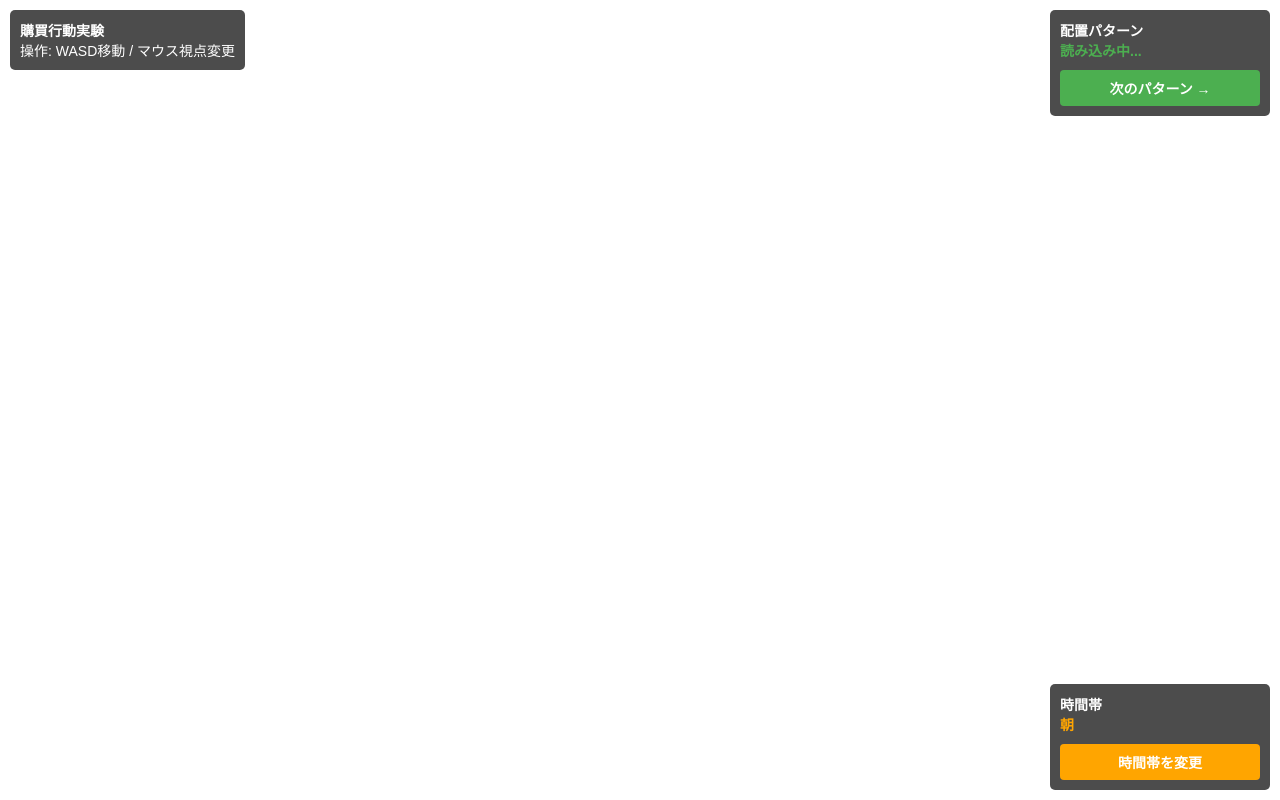
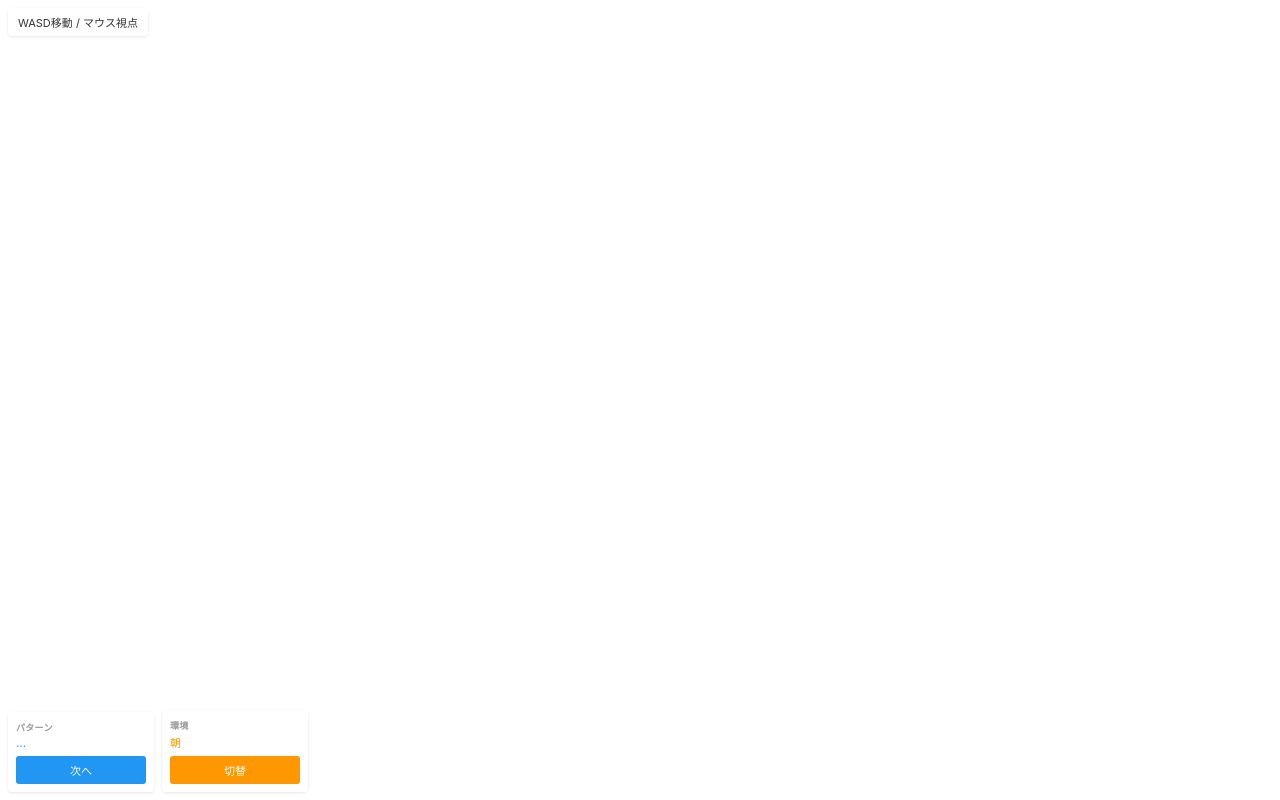
Before and after one commit to HwaI12/buying-webxr, a website with bundled scripts: page public/index.html in a window 1280 px wide. Built offline with nearby package versions, Linux system fonts and the light colour scheme.

Commit message:
スタイルの改善

```diff
--- a/public/css/styles.css
+++ b/public/css/styles.css
@@ -1,149 +1,162 @@
 /**
- * アプリケーションスタイル
+ * アプリケーションスタイル - ミニマルデザイン
  */
 
 /* 情報パネル */
 #info-panel {
   position: fixed;
-  top: 10px;
-  left: 10px;
-  background: rgba(0, 0, 0, 0.7);
-  color: white;
-  padding: 10px;
-  font-family: Arial, sans-serif;
-  font-size: 14px;
-  border-radius: 5px;
+  top: 8px;
+  left: 8px;
+  background: rgba(255, 255, 255, 0.9);
+  color: #333;
+  padding: 6px 10px;
+  font-family: -apple-system, sans-serif;
+  font-size: 11px;
+  border-radius: 4px;
   z-index: 1000;
+  box-shadow: 0 1px 3px rgba(0, 0, 0, 0.1);
 }
 
 /* パターン切り替えパネル */
 #pattern-control-panel {
   position: fixed;
-  top: 10px;
-  right: 10px;
-  background: rgba(0, 0, 0, 0.7);
-  color: white;
-  padding: 10px;
-  font-family: Arial, sans-serif;
-  font-size: 14px;
-  border-radius: 5px;
+  bottom: 8px;
+  left: 8px;
+  background: rgba(255, 255, 255, 0.95);
+  color: #333;
+  padding: 8px;
+  font-family: -apple-system, sans-serif;
+  font-size: 11px;
+  border-radius: 4px;
+  box-shadow: 0 1px 3px rgba(0, 0, 0, 0.1);
   z-index: 1000;
-  min-width: 200px;
+  width: 130px;
 }
 
 #pattern-info {
-  margin-bottom: 10px;
+  margin-bottom: 6px;
+}
+
+#pattern-info strong {
+  font-size: 9px;
+  text-transform: uppercase;
+  letter-spacing: 0.3px;
+  opacity: 0.5;
 }
 
 #current-pattern-name {
-  color: #4caf50;
-  font-weight: bold;
+  display: block;
+  margin-top: 2px;
+  color: #2196f3;
+  font-weight: 500;
+  font-size: 11px;
 }
 
 #next-pattern-btn {
   width: 100%;
-  padding: 8px 12px;
-  background: #4caf50;
+  padding: 6px 10px;
+  background: #2196f3;
   color: white;
   border: none;
-  border-radius: 4px;
+  border-radius: 3px;
   cursor: pointer;
-  font-size: 14px;
-  font-weight: bold;
-  transition: background 0.3s ease;
+  font-size: 11px;
+  font-weight: 500;
+  transition: opacity 0.15s;
 }
 
 #next-pattern-btn:hover {
-  background: #45a049;
+  opacity: 0.85;
 }
 
 #next-pattern-btn:active {
-  background: #3d8b40;
-  transform: scale(0.98);
+  opacity: 0.7;
 }
 
 #next-pattern-btn:disabled {
-  background: #cccccc;
+  background: #ccc;
   cursor: not-allowed;
+  opacity: 0.6;
 }
 
 /* 環境切り替えパネル */
 #environment-control-panel {
   position: fixed;
-  bottom: 10px;
-  right: 10px;
-  background: rgba(0, 0, 0, 0.7);
-  color: white;
-  padding: 10px;
-  font-family: Arial, sans-serif;
-  font-size: 14px;
-  border-radius: 5px;
+  bottom: 8px;
+  left: 162px;
+  background: rgba(255, 255, 255, 0.95);
+  color: #333;
+  padding: 8px;
+  font-family: -apple-system, sans-serif;
+  font-size: 11px;
+  border-radius: 4px;
+  box-shadow: 0 1px 3px rgba(0, 0, 0, 0.1);
   z-index: 1000;
-  min-width: 200px;
+  width: 130px;
 }
 
 #environment-info {
-  margin-bottom: 10px;
+  margin-bottom: 6px;
+}
+
+#environment-info strong {
+  font-size: 9px;
+  text-transform: uppercase;
+  letter-spacing: 0.3px;
+  opacity: 0.5;
 }
 
 #current-environment-name {
-  color: #ffa500;
-  font-weight: bold;
+  display: block;
+  margin-top: 2px;
+  color: #ff9800;
+  font-weight: 500;
+  font-size: 11px;
 }
 
 #switch-environment-btn {
   width: 100%;
-  padding: 8px 12px;
-  background: #ffa500;
+  padding: 6px 10px;
+  background: #ff9800;
   color: white;
   border: none;
-  border-radius: 4px;
+  border-radius: 3px;
   cursor: pointer;
-  font-size: 14px;
-  font-weight: bold;
-  transition: background 0.3s ease;
+  font-size: 11px;
+  font-weight: 500;
+  transition: opacity 0.15s;
 }
 
 #switch-environment-btn:hover {
-  background: #ff8c00;
+  opacity: 0.85;
 }
 
 #switch-environment-btn:active {
-  background: #e67e00;
-  transform: scale(0.98);
+  opacity: 0.7;
 }
 
 #switch-environment-btn:disabled {
-  background: #cccccc;
+  background: #ccc;
   cursor: not-allowed;
+  opacity: 0.6;
 }
 
 /* レスポンシブデザイン: 小さい画面用 */
 @media (max-width: 768px) {
   #info-panel {
-    font-size: 12px;
-    padding: 8px;
+    font-size: 10px;
+    padding: 6px 8px;
   }
 
   #pattern-control-panel {
-    font-size: 12px;
-    padding: 8px;
-    min-width: 150px;
-  }
-
-  #next-pattern-btn {
-    font-size: 12px;
-    padding: 6px 10px;
+    min-width: 120px;
+    left: 8px;
+    bottom: 8px;
   }
 
   #environment-control-panel {
-    font-size: 12px;
-    padding: 8px;
-    min-width: 150px;
-  }
-
-  #switch-environment-btn {
-    font-size: 12px;
-    padding: 6px 10px;
+    min-width: 100px;
+    left: 8px;
+    bottom: 70px;
   }
 }
--- a/public/index.html
+++ b/public/index.html
@@ -18,26 +18,25 @@
   <body>
     <!-- 情報パネル -->
     <div id="info-panel">
-      <strong>購買行動実験</strong><br />
-      操作: WASD移動 / マウス視点変更<br />
+      WASD移動 / マウス視点
     </div>
 
     <!-- パターン切り替えパネル -->
     <div id="pattern-control-panel">
       <div id="pattern-info">
-        <strong>配置パターン</strong><br />
-        <span id="current-pattern-name">読み込み中...</span>
+        <strong>パターン</strong><br />
+        <span id="current-pattern-name">...</span>
       </div>
-      <button id="next-pattern-btn">次のパターン →</button>
+      <button id="next-pattern-btn">次へ</button>
     </div>
 
     <!-- 環境切り替えパネル -->
     <div id="environment-control-panel">
       <div id="environment-info">
-        <strong>時間帯</strong><br />
+        <strong>環境</strong><br />
         <span id="current-environment-name">朝</span>
       </div>
-      <button id="switch-environment-btn">時間帯を変更</button>
+      <button id="switch-environment-btn">切替</button>
     </div>
 
     <!-- A-Frameシーン（JavaScriptで動的に生成） -->
--- a/public/js/main.js
+++ b/public/js/main.js
@@ -78,10 +78,10 @@ function setupPatternControls(scene) {
       updatePatternDisplay();
     }
 
-    // ボタンを再度有効化（少し遅延を入れて連続クリックを防ぐ）
+    // ボタンを再度有効化（短い遅延）
     setTimeout(() => {
       nextPatternBtn.disabled = false;
-    }, 500);
+    }, 100);
   });
 
   console.log('パターン切り替えコントロールを設定しました');
@@ -121,10 +121,10 @@ function setupEnvironmentControls(scene) {
       updateEnvironmentDisplay();
     }
 
-    // ボタンを再度有効化（少し遅延を入れて連続クリックを防ぐ）
+    // ボタンを再度有効化（短い遅延）
     setTimeout(() => {
       switchEnvironmentBtn.disabled = false;
-    }, 500);
+    }, 100);
   });
 
   console.log('環境切り替えコントロールを設定しました');
```
Also changed, not shown: public/models/White Ceramic Plate 3D Model/license.txt (added), 2 other files.
